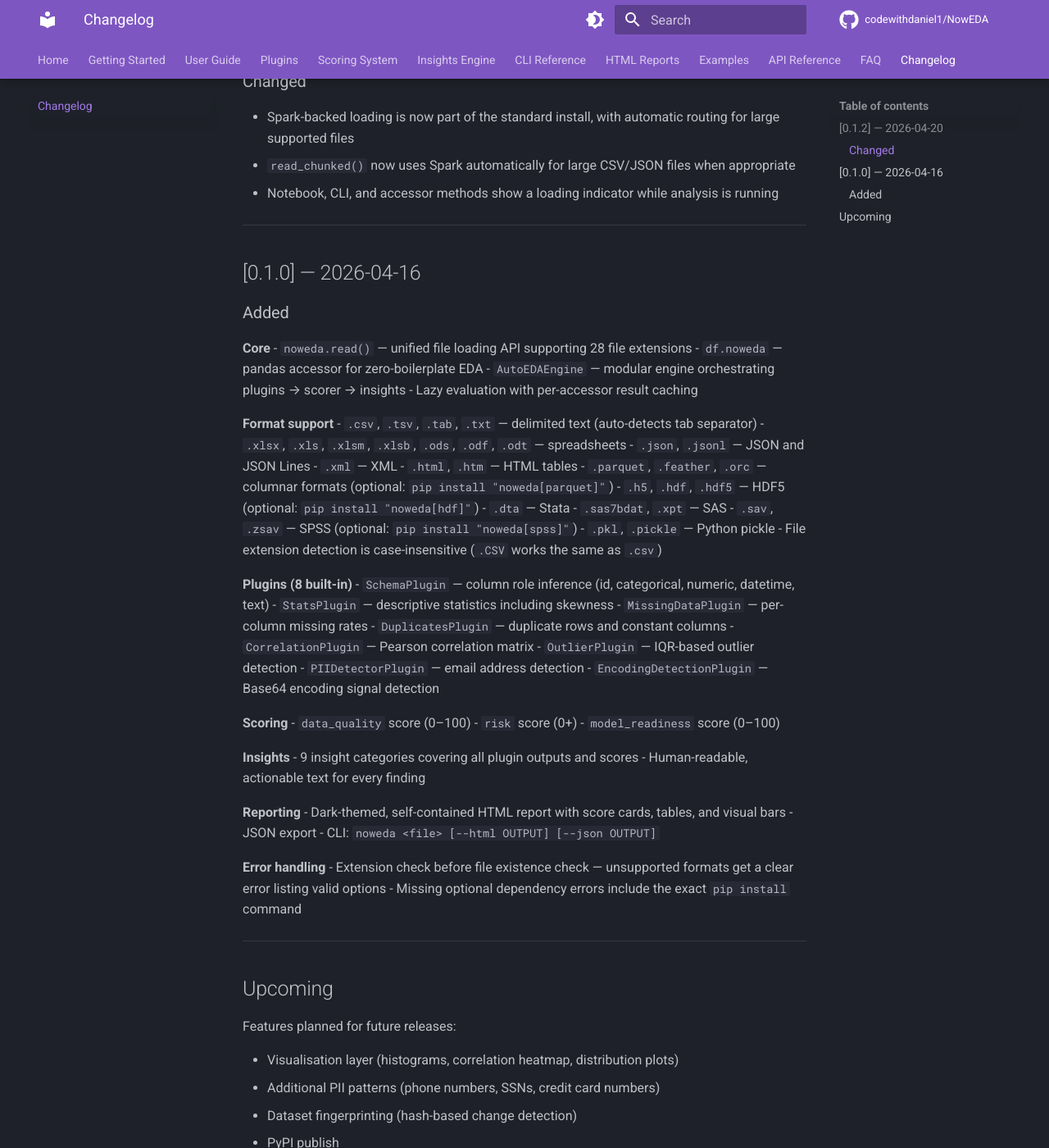
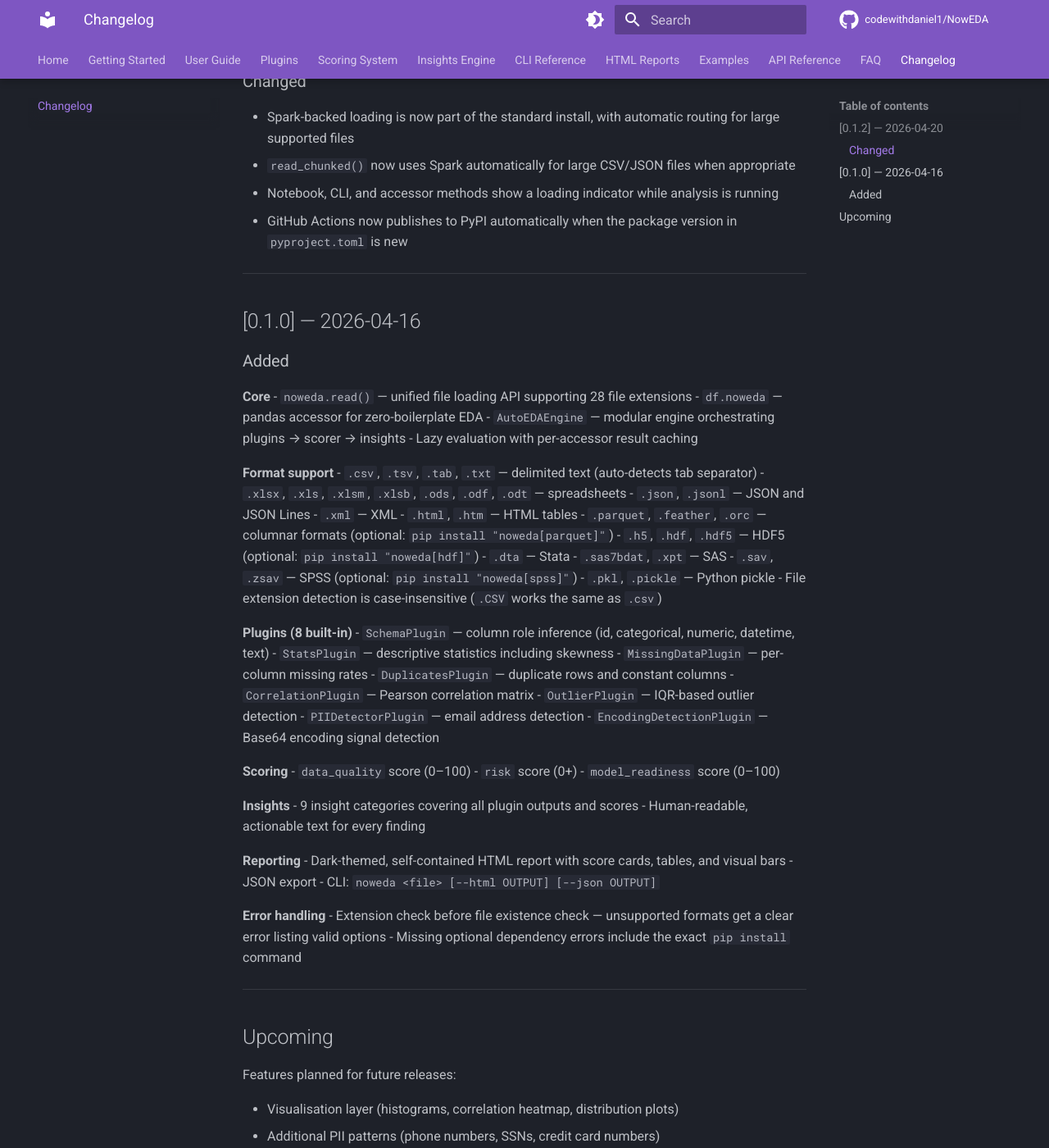
Before and after one commit to codewithdaniel1/NowEDA, an MkDocs documentation site: the page built from docs/changelog.md, in a window 1280 px wide and 1400 px high, scrolled down 286 px. Shown: the whole window at 82% size. Built offline with MkDocs 1.6.1 and Material for MkDocs 9.7.7, drawn with Linux system fonts in a browser that asks for light colours; comment, search, counter and statistics services are not loaded.

Commit message:
Add PyPI publish workflow

```diff
--- a/docs/changelog.md
+++ b/docs/changelog.md
@@ -11,6 +11,7 @@ All notable changes to NowEDA are documented here.
 - Spark-backed loading is now part of the standard install, with automatic routing for large supported files
 - `read_chunked()` now uses Spark automatically for large CSV/JSON files when appropriate
 - Notebook, CLI, and accessor methods show a loading indicator while analysis is running
+- GitHub Actions now publishes to PyPI automatically when the package version in `pyproject.toml` is new
 
 ---
 
@@ -75,6 +76,5 @@ Features planned for future releases:
 - Visualisation layer (histograms, correlation heatmap, distribution plots)
 - Additional PII patterns (phone numbers, SSNs, credit card numbers)
 - Dataset fingerprinting (hash-based change detection)
-- PyPI publish
 - conda-forge package
 - Web dashboard UI
```
Also changed, not shown: README.md (+1 -1 lines), 2 other files.
